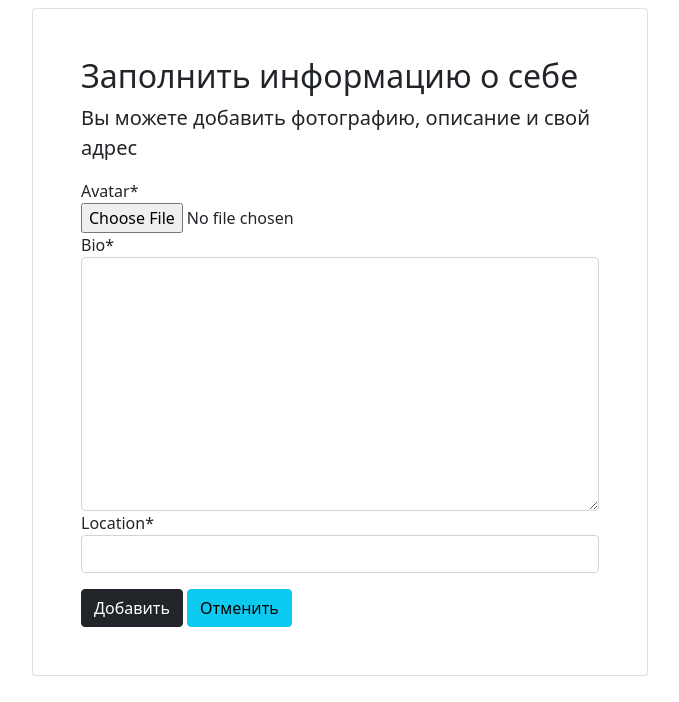
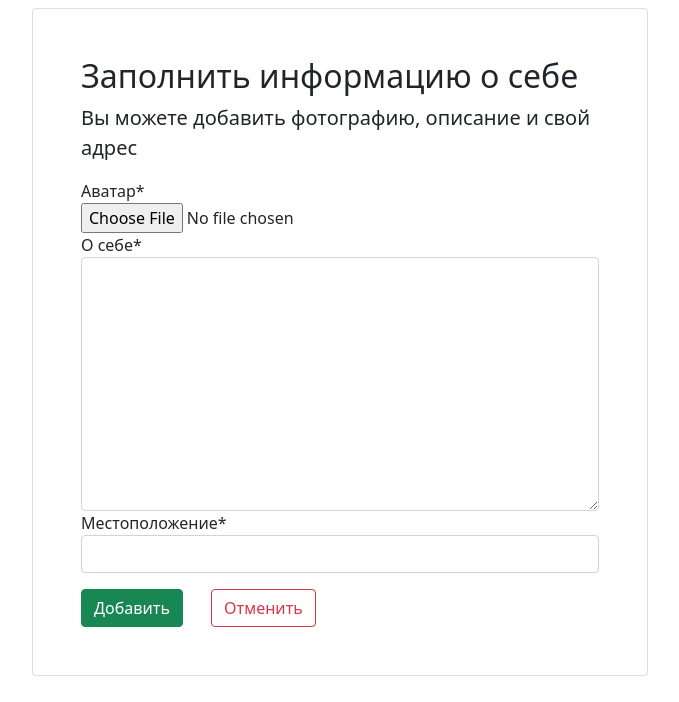
Before and after one commit to eco-community-kpfu/eco-community, a Django app: page /user/extra/ in a window 1280 px wide. Shown: the part 98-800 px from the top of the page, without its empty margins (300-979 px from the left). Run offline with Django 3.2, Linux system fonts and the light colour scheme; the visitor is signed in with stand-in values (Sample User, id 1); some libraries are stand-ins or nearby versions.

Commit message:
= update data in form

```diff
--- a/app_login/forms.py
+++ b/app_login/forms.py
@@ -1,7 +1,6 @@
 from django import forms
 from django.contrib.auth.forms import UserCreationForm, UserChangeForm
 from django.contrib.auth.models import User
-from django.forms import fields
 from app_login.models import UserProfile
 
 
--- a/app_login/models.py
+++ b/app_login/models.py
@@ -4,9 +4,9 @@ from django.contrib.auth.models import User
 
 class UserProfile(models.Model):
     user = models.OneToOneField(User, related_name='user_profile', on_delete=models.CASCADE)
-    avatar = models.ImageField(upload_to='avatars')
-    bio = models.TextField(verbose_name='Bio')
-    location = models.CharField(max_length=20)
+    avatar = models.ImageField(upload_to='avatars', verbose_name="аватар")
+    bio = models.TextField(verbose_name='о себе')
+    location = models.CharField(max_length=20, verbose_name="местоположение")
 
     def __str__(self):
         return self.user.username
--- a/blog_project/settings.py
+++ b/blog_project/settings.py
@@ -93,7 +93,7 @@ AUTH_PASSWORD_VALIDATORS = [
 ]
 
 # Internationalization
-LANGUAGE_CODE = 'en-us'
+LANGUAGE_CODE = 'ru-ru'
 
 TIME_ZONE = 'UTC'
 
--- a/templates/app_blog/edit_blog.html
+++ b/templates/app_blog/edit_blog.html
@@ -9,7 +9,7 @@
         <form method="post" enctype="multipart/form-data">
             {{form|crispy}}
             {% csrf_token %}
-            <input type="submit" class="btn btn-dark mt-4" value="Обновить">
+            <input type="submit" class="btn btn-success mt-4" value="Обновить">
         </form>
     </div>
 </div>
--- a/templates/app_blog/single_blog.html
+++ b/templates/app_blog/single_blog.html
@@ -32,10 +32,10 @@
                     {% csrf_token %}
                     <button class="btn btn-dark me-2" type="submit"><i class="bi bi-chat-dots"></i> Комментировать</button>
                     {% if liked %}
-                    <a class="btn btn-warning" href="{% url 'app_blog:dislike' pk=blog.pk %}">
+                    <a class="btn btn-outline-danger" href="{% url 'app_blog:dislike' pk=blog.pk %}">
                     <i class="bi bi-hand-thumbs-down"></i></a>
                     {% else %}
-                    <a class="btn btn-primary" href="{% url 'app_blog:like' pk=blog.pk %}">
+                    <a class="btn btn-outline-success" href="{% url 'app_blog:like' pk=blog.pk %}">
                     <i class="bi bi-hand-thumbs-up"></i></a>
                     {% endif %}
                 </form>
--- a/templates/app_login/login.html
+++ b/templates/app_login/login.html
@@ -10,7 +10,7 @@
         <form method="post">
             {{form|crispy}}
             {% csrf_token %}
-            <input type="submit" class="btn btn-dark mt-3" value="Войти">
+            <input type="submit" class="btn btn-success mt-3" value="Войти">
         </form>
         <br>
         <p>Еще нет аккаунта? <a href="{% url 'app_login:signup' %}">Зарегистрироваться</a></p>
--- a/templates/app_login/password_change.html
+++ b/templates/app_login/password_change.html
@@ -14,8 +14,8 @@
         <form method="post">
             {{form|crispy}}
             {% csrf_token %}
-            <input type="submit" class="btn btn-dark mt-3" value="Изменить">
-            <a class="btn btn-info mt-3" href="{% url 'app_login:profile' %}">Отменить</a>
+            <input type="submit" class="btn btn-success mt-3 me-4" value="Изменить">
+            <a class="btn btn-outline-danger mt-3" href="{% url 'app_login:profile' %}">Отменить</a>
         </form>
     </div>
 {% endif %}
--- a/templates/app_login/profile_extra.html
+++ b/templates/app_login/profile_extra.html
@@ -1,6 +1,6 @@
 {% extends 'base.html' %}
 {% load crispy_forms_tags %}
-{% block title_block %}{{action}} Profile{% endblock  %}
+{% block title_block %}Добавить информацию о себе - Эко-сообщество{% endblock %}
 {% block body_block %}
 <div class="container m-auto w-50">
     <div class="card p-5">
@@ -9,8 +9,8 @@
         <form method="post" enctype="multipart/form-data">
             {{form|crispy}}
             {% csrf_token %}
-            <input type="submit" class="btn btn-dark mt-3" value="Добавить">
-            <a class="btn btn-info mt-3" href="{% url 'app_login:profile' %}">Отменить</a>
+            <input type="submit" class="btn btn-success mt-3 me-4" value="Добавить">
+            <a class="btn btn-outline-danger mt-3" href="{% url 'app_login:profile' %}">Отменить</a>
         </form>
     </div>
 </div>
--- a/templates/app_login/profile_update.html
+++ b/templates/app_login/profile_update.html
@@ -9,8 +9,8 @@
         <form method="post">
             {{form|crispy}}
             {% csrf_token %}
-            <input type="submit" class="btn btn-dark mt-3" value="Обновить">
-            <a class="btn btn-info mt-3" href="{% url 'app_login:profile' %}">Отменить</a>
+            <input type="submit" class="btn btn-success mt-3 me-4" value="Обновить">
+            <a class="btn btn-outline-danger mt-3" href="{% url 'app_login:profile' %}">Отменить</a>
         </form>
     </div>
 </div>
--- a/templates/app_login/signup.html
+++ b/templates/app_login/signup.html
@@ -14,7 +14,7 @@
         <form method="post">
             {{form|crispy}}
             {% csrf_token %}
-            <input type="submit" class="btn btn-dark mt-3" value="Создать аккаунт">
+            <input type="submit" class="btn btn-success mt-3" value="Создать аккаунт">
         </form>
         <br>
         <p>Уже есть аккаунт? <a class="" href="{% url 'app_login:login' %}">Войти</a></p>
```
Also changed, not shown: app_blog/models.py (+5 -5 lines), app_blog/migrations/0007_alter_blog_content_alter_blog_image_and_more.py (added), app_login/migrations/0004_alter_userprofile_avatar_alter_userprofile_bio_and_more.py (added).
